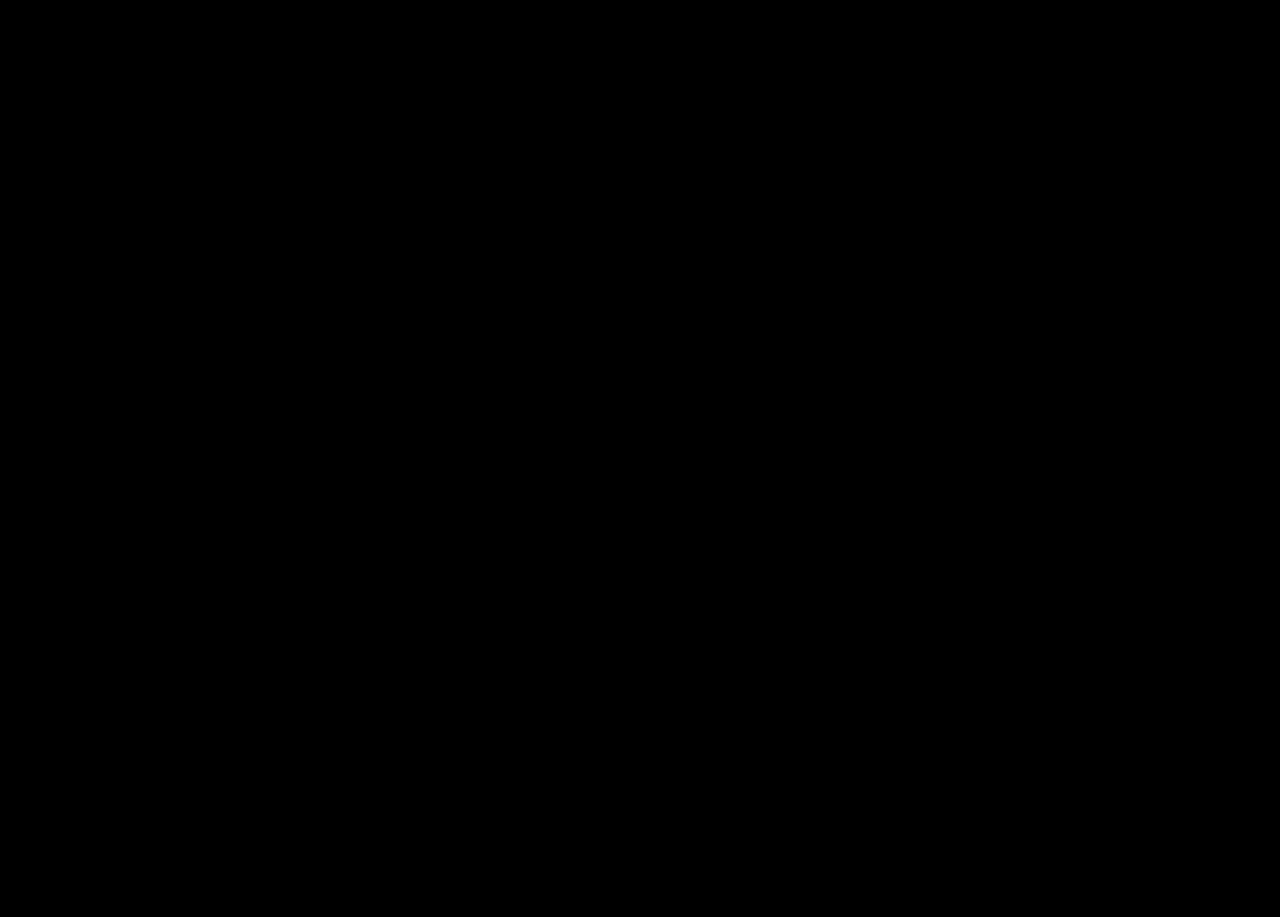
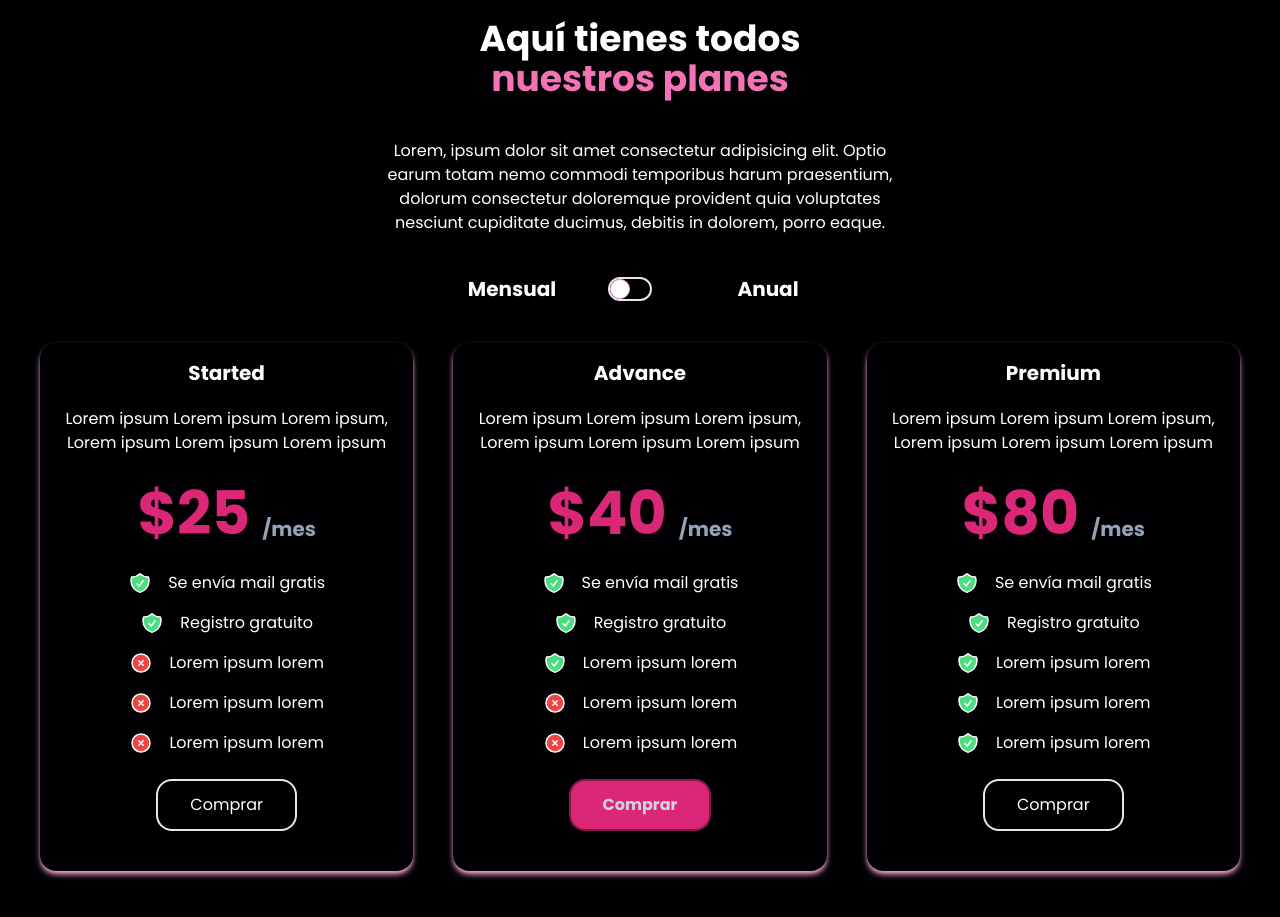
Before and after one commit to bm-jsms/spa-framer-motion, a Next.js app: page / in a window 1280 px wide. Shown: the part 3780-4697 px from the top of the page. Before the commit the page ends 3575 px from the top, so only its background shows below. Built offline with nearby package versions, Linux system fonts and the light colour scheme.

Commit message:
Pricing Section

```diff
--- a/src/app/page.tsx
+++ b/src/app/page.tsx
@@ -2,6 +2,7 @@
 import Features from '@/components/Features/Features';
 import Navbar from '@/components/Navbar/Navbar';
 import Overview from '@/components/Overview/Overview';
+import Plans from '@/components/Plans/Plans';
 import Practice from '@/components/Practice/Practice';
 
 export default function Home() {
@@ -14,6 +15,7 @@
 				<About />
 			</div>
 			<Practice />
+			<Plans />
 		</main>
 	);
 }
--- a/src/components/About/About.tsx
+++ b/src/components/About/About.tsx
@@ -24,7 +24,7 @@
 					Veritatis aliquam quam ipsa, nulla ratione deleniti aliquid nobis
 					impedit dignissimos.
 				</p>
-				<button className='px-8 py-3 bg-pink-500 rounded-2 xl hover:scale-105 duration-200 hover:bg-pink-700'>
+				<button className='px-8 py-3 bg-pink-500 rounded-2xl hover:scale-105 duration-200 hover:bg-pink-700'>
 					Empieza ya!
 				</button>
 			</div>
--- /dev/null
+++ b/src/components/Plans/Plans.tsx
@@ -0,0 +1,44 @@
+'use client';
+import React, { useState } from 'react';
+import PricesPlans from './PricesPlans/PricesPlans';
+
+const Plans = () => {
+	const [isMonthly, setIsMonthly] = useState(true);
+	return (
+		<div className='py-28 md:py-56'>
+			<h2 className='text-4xl font-bold text-center'>
+				Aquí tienes todos <br />
+				<span className='text-pink-400'>nuestros planes</span>
+			</h2>
+			<p className='max-w-lg mx-auto mt-10 text-center'>
+				Lorem, ipsum dolor sit amet consectetur adipisicing elit. Optio earum
+				totam nemo commodi temporibus harum praesentium, dolorum consectetur
+				doloremque provident quia voluptates nesciunt cupiditate ducimus,
+				debitis in dolorem, porro eaque.
+			</p>
+
+			<div className='grid items-center justify-center max-w-sm grid-cols-3 mx-auto my-10 overflow-hidden'>
+				<span className='text-xl font-bold text-center'>Mensual</span>
+				<div className='flex justify-center'>
+					<label className='relative inline-flex items-center mr-5 cursor-poinrwe'>
+						<input type='checkbox' className='sr-only peer' />
+						<div
+							onClick={() => setIsMonthly(!isMonthly)}
+							className="w-11 h-6 bg-black border-2 rounded-full peer
+                            peer-focus:ring-indigo-500  peer-checked:after:translate-x-full
+                            peer-checked:after:border-white after:content-['']
+                            after:absolute after:top-0.5 after:left-[2px]
+                            after:bg-white after:border-pink-300 after:border
+                            after:rounded-full after:h-5 after:w-5 after:transition-all
+                            peer-checked:bg-indigo-500"
+						/>
+					</label>
+				</div>
+				<span className='text-xl font-bold text-center'>Anual</span>
+			</div>
+			<PricesPlans isMonthly={isMonthly} />
+		</div>
+	);
+};
+
+export default Plans;
--- /dev/null
+++ b/src/components/Plans/PricesPlans/PricesPlans.data.ts
@@ -0,0 +1,142 @@
+import { PricesPlansData } from './PricesPlans.types';
+
+export const dataPricePlans: PricesPlansData = [
+	{
+		id: 1,
+		name: 'Started',
+		description:
+			'Lorem ipsum Lorem ipsum Lorem ipsum, Lorem ipsum Lorem ipsum Lorem ipsum',
+		primary: false,
+		prices: [
+			{
+				id: 1,
+				name: '/mes',
+				price: '$25',
+			},
+			{
+				id: 2,
+				name: '/anual',
+				price: '$299',
+			},
+		],
+		features: [
+			{
+				id: 1,
+				name: 'Se envía mail gratis',
+				active: true,
+			},
+			{
+				id: 2,
+				name: 'Registro gratuito',
+				active: true,
+			},
+			{
+				id: 3,
+				name: 'Lorem ipsum lorem',
+				active: false,
+			},
+			{
+				id: 4,
+				name: 'Lorem ipsum lorem',
+				active: false,
+			},
+			{
+				id: 5,
+				name: 'Lorem ipsum lorem',
+				active: false,
+			},
+		],
+	},
+	{
+		id: 2,
+		name: 'Advance',
+		description:
+			'Lorem ipsum Lorem ipsum Lorem ipsum, Lorem ipsum Lorem ipsum Lorem ipsum',
+		primary: true,
+		prices: [
+			{
+				id: 1,
+				name: '/mes',
+				price: '$40',
+			},
+			{
+				id: 2,
+				name: '/anual',
+				price: '$499',
+			},
+		],
+		features: [
+			{
+				id: 1,
+				name: 'Se envía mail gratis',
+				active: true,
+			},
+			{
+				id: 2,
+				name: 'Registro gratuito',
+				active: true,
+			},
+			{
+				id: 3,
+				name: 'Lorem ipsum lorem',
+				active: true,
+			},
+			{
+				id: 4,
+				name: 'Lorem ipsum lorem',
+				active: false,
+			},
+			{
+				id: 5,
+				name: 'Lorem ipsum lorem',
+				active: false,
+			},
+		],
+	},
+	{
+		id: 3,
+		name: 'Premium',
+		description:
+			'Lorem ipsum Lorem ipsum Lorem ipsum, Lorem ipsum Lorem ipsum Lorem ipsum',
+		primary: false,
+		prices: [
+			{
+				id: 1,
+				name: '/mes',
+				price: '$80',
+			},
+			{
+				id: 2,
+				name: '/anual',
+				price: '$999',
+			},
+		],
+		features: [
+			{
+				id: 1,
+				name: 'Se envía mail gratis',
+				active: true,
+			},
+			{
+				id: 2,
+				name: 'Registro gratuito',
+				active: true,
+			},
+			{
+				id: 3,
+				name: 'Lorem ipsum lorem',
+				active: true,
+			},
+			{
+				id: 4,
+				name: 'Lorem ipsum lorem',
+				active: true,
+			},
+			{
+				id: 5,
+				name: 'Lorem ipsum lorem',
+				active: true,
+			},
+		],
+	},
+];
--- /dev/null
+++ b/src/components/Plans/PricesPlans/PricesPlans.tsx
@@ -0,0 +1,87 @@
+import React from 'react';
+import { dataPricePlans } from './PricesPlans.data';
+import { MotionT } from '@/components/MotionT';
+import { PricesPlansProps } from './PricesPlans.types';
+
+const PricesPlans = (props: PricesPlansProps) => {
+	const { isMonthly } = props;
+	return (
+		<div id='pricing' className='grid gap-10 my-5 md:grid-cols-3'>
+			{dataPricePlans.map(
+				({ id, name, description, prices, features, primary }) => (
+					<MotionT key={id}>
+						<div className='p-4 shadow-md rounded-2xl shadow-pink-300'>
+							<h4 className='mb-5 text-xl font-bold text-center'>{name}</h4>
+							<p className='text-center'>{description}</p>
+							<div className='flex items-end justify-center my-7'>
+								<span className='text-6xl font-black text-pink-600'>
+									{isMonthly ? prices[0].price : prices[1].price}
+								</span>
+								<span className='ml-3 text-xl font-bold text-slate-400'>
+									{isMonthly ? prices[0].name : prices[1].name}
+								</span>
+							</div>
+
+							{features.map(({ id, name, active }) => (
+								<div key={id} className='flex justify-center my-4'>
+									{active ? <CheckIcon /> : <CloseIcon />}
+									<span className='ml-4'>{name}</span>
+								</div>
+							))}
+							<div className='my-6 text-center'>
+								<button
+									className={`px-8 py-3 rounded-2xl border-2 hover:scale-105 duration-150 ${
+										primary
+											? ' border-pink-900 text-gray-300 bg-pink-600 font-semibold'
+											: 'hover:border-pink-700 hover:text-pink-500'
+									}`}
+								>
+									Comprar
+								</button>
+							</div>
+						</div>
+					</MotionT>
+				),
+			)}
+		</div>
+	);
+};
+
+export default PricesPlans;
+
+const CheckIcon = () => {
+	return (
+		<svg
+			fill='none'
+			viewBox='0 0 24 24'
+			strokeWidth='1.5'
+			stroke='currentColor'
+			className='w-6 h-6 fill-green-400'
+		>
+			<path
+				strokeLinecap='round'
+				strokeLinejoin='round'
+				d='M9 12.75L11.25 15 15 9.75m-3-7.036A11.959 11.959 0 013.598 6 11.99 11.99 0 003 9.749c0 5.592 3.824 10.29 9 11.623 5.176-1.332 9-6.03 9-11.622 0-1.31-.21-2.571-.598-3.751h-.152c-3.196 0-6.1-1.248-8.25-3.285z'
+			/>
+		</svg>
+	);
+};
+
+const CloseIcon = () => {
+	return (
+		<svg
+			xmlns='http://www.w3.org/2000/svg'
+			fill='none'
+			viewBox='0 0 24 24'
+			strokeWidth='1.5'
+			stroke='currentColor'
+			className='w-6 h-6 fill-red-500'
+		>
+			<path
+				strokeLinecap='round'
+				strokeLinejoin='round'
+				d='M9.75 9.75l4.5 4.5m0-4.5l-4.5 4.5M21 12a9 9 0 11-18 0 9 9 0 0118 0z'
+			/>
+		</svg>
+	);
+};
--- /dev/null
+++ b/src/components/Plans/PricesPlans/PricesPlans.types.ts
@@ -0,0 +1,20 @@
+export type PricesPlansData = {
+	id: number;
+	name: string;
+	description: string;
+	primary: boolean;
+	prices: {
+		id: number;
+		name: string;
+		price: string;
+	}[];
+	features: {
+		id: number;
+		name: string;
+		active: boolean;
+	}[];
+}[];
+
+export type PricesPlansProps = {
+	isMonthly: boolean;
+};
--- /dev/null
+++ b/src/components/Plans/PricesPlans/index.ts
@@ -0,0 +1 @@
+export * from './PricesPlans';
--- /dev/null
+++ b/src/components/Plans/index.ts
@@ -0,0 +1 @@
+export * from './Plans';
```
